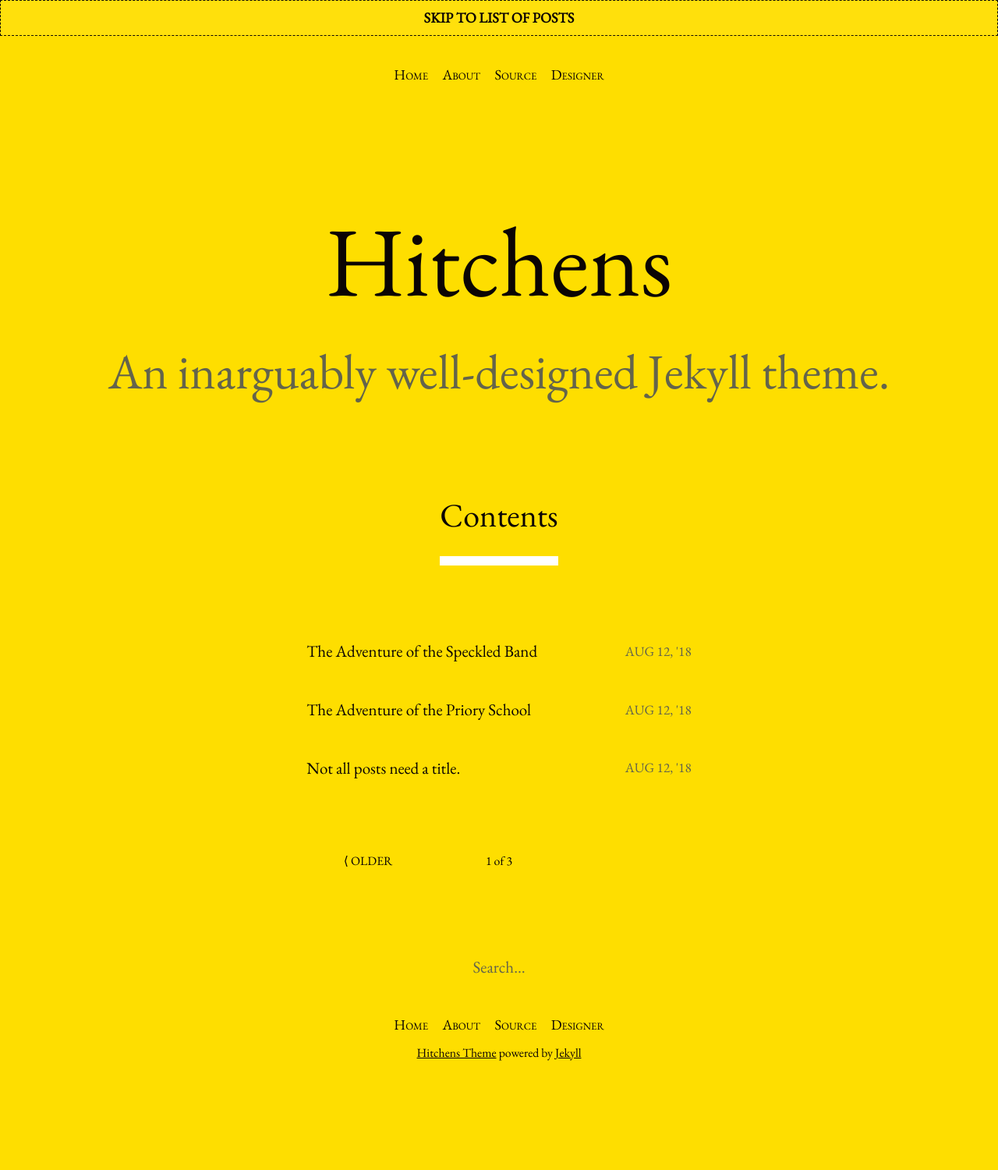
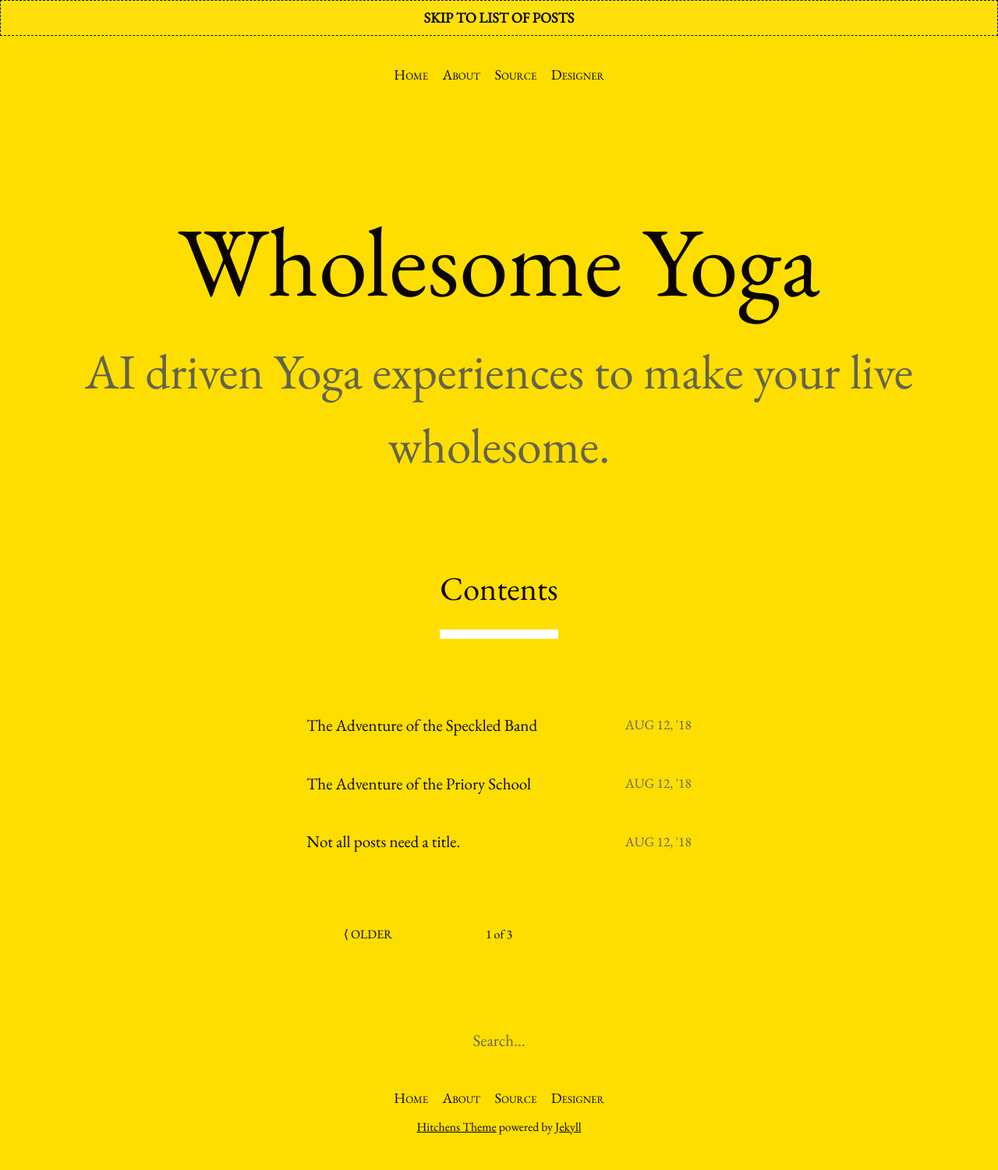
Before and after one commit to sampyash2/sampyash2.github.io, a Jekyll site: the page built from index.html, in a window 1280 px wide. Shown: the whole page at 78% size. Built offline with Jekyll 4.4.1, drawn with Linux system fonts in a browser that asks for light colours; the list of posts is cut into pages by our own code; before the commit the page ends 1406 px from its top, so only the background shows below that.

Commit message:
Update _config.yml to update the title and subtitle and base url path

```diff
--- a/_config.yml
+++ b/_config.yml
@@ -13,15 +13,15 @@
 # you will see them accessed via {{ site.title }}, {{ site.email }}, and so on.
 # You can create any custom variable you would like, and they will be accessible
 # in the templates via {{ site.myvariable }}.
-title: Hitchens
-email: hello@patdryburgh.com
+title: Wholesome Yoga
+email: sampyash@wholesomeyoga.net
 description: >- # this means to ignore newlines until "baseurl:"
-  An inarguably well-designed Jekyll theme.
-baseurl: "/hitchens" # the subpath of your site, e.g. /blog
-url: "https://patdryburgh.github.io" # the base hostname & protocol for your site, e.g. http://example.com
+  AI driven Yoga experiences to make your live wholesome.
+baseurl: "/base" # the subpath of your site, e.g. /blog
+url: "https://sampanna2.github.io" # the base hostname & protocol for your site, e.g. http://example.com
 icon: /assets/images/icon-512.png
-twitter_username: patdryburgh
-github_username:  patdryburgh
+# twitter_username: patdryburgh
+# github_username:  patdryburgh
 
 # Build settings
 markdown: kramdown
```
